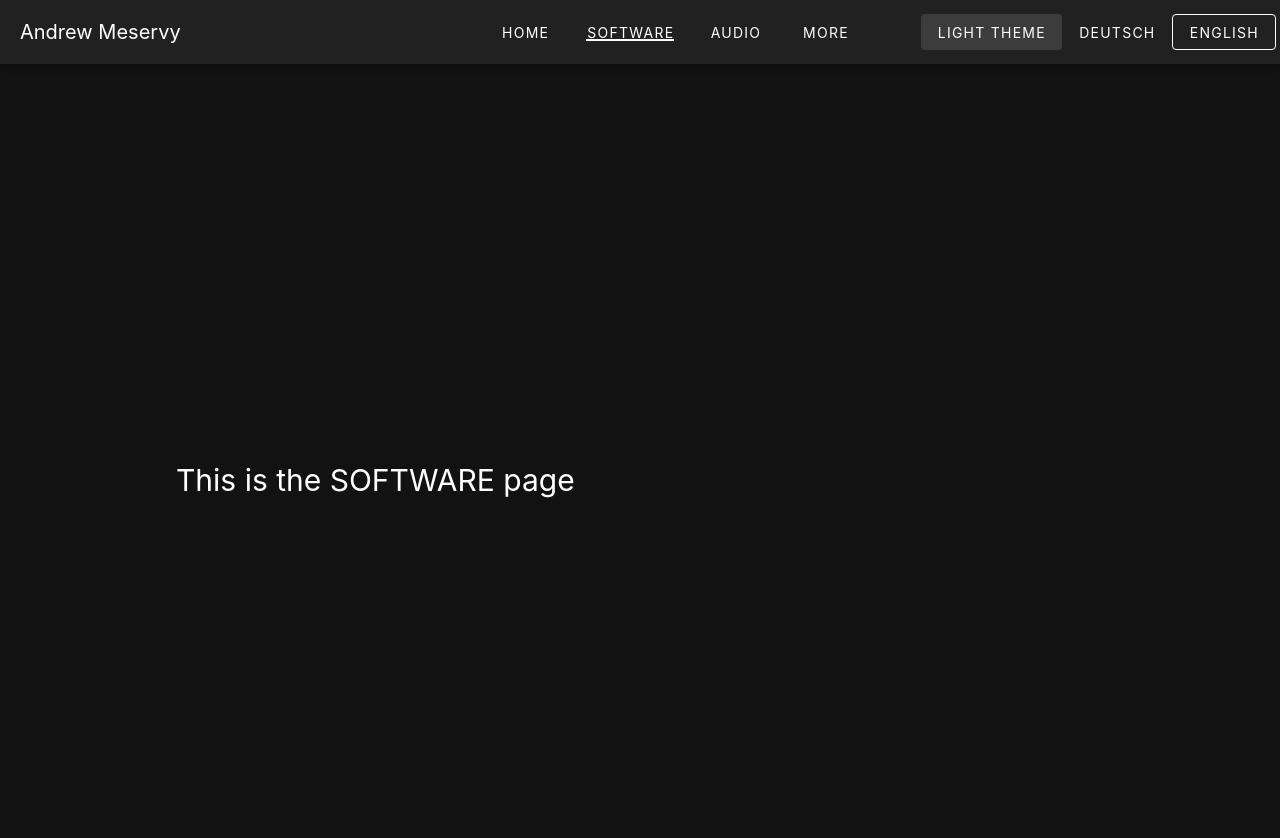
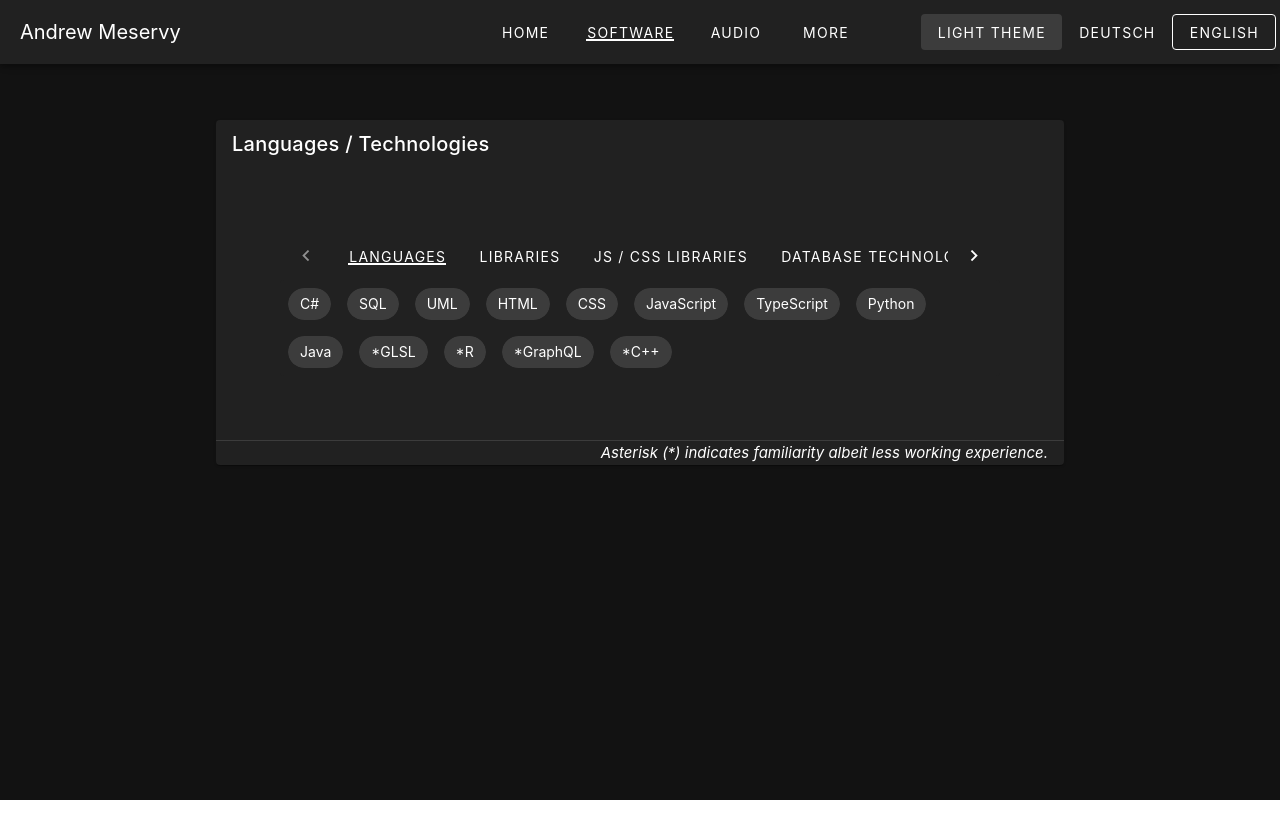
Before and after one commit to andrewmeservy/metaportfolio, a Vue app: page /en/software in a window 1280 px wide. Shown: the top 838 px of the page. After the commit the page ends 800 px from the top, so only its background shows below. Built offline with nearby package versions, Linux system fonts and the light colour scheme.

Commit message:
initial creation of software page

```diff
--- /dev/null
+++ b/src/components/TechnologiesList.vue
@@ -0,0 +1,341 @@
+<script setup lang="ts">
+import { ref } from "vue";
+import i18n from "../i18n";
+
+const tab = ref();
+
+const languages = [
+  "C#",
+  "SQL",
+  "UML",
+  "HTML",
+  "CSS",
+  "JavaScript",
+  "TypeScript",
+  "Python",
+  "Java",
+  "*GLSL",
+  "*R",
+  "*GraphQL",
+  "*C++",
+];
+const libraries = [
+  ".Net Framework",
+  ".Net Core",
+  "ASP .Net",
+  ".Net MVC",
+  ".Net Identity",
+  "Entity Framework",
+  "Autofac",
+  "Moq",
+  "NUnit",
+  "Newtonsoft JSON",
+  "J2EE",
+  "Unity Framework",
+  "Unity Analytics",
+  "SignalR",
+  "*OpenGL",
+  "Xamarin",
+  "Aspose",
+  "*Tensorflow",
+  "*Keras",
+];
+const js_css_libraries = [
+  "React",
+  "Redux",
+  "VueJS",
+  "AngularJS",
+  "Angular",
+  "*NodeJS",
+  "Jquery",
+  "Jest",
+  "Mocha",
+  "ESLint",
+  "Prettier",
+  "KnockoutJS",
+  "*ThreeJS",
+  "Google Materialize",
+  "Bootstrap",
+];
+const database_technologies = [
+  "SQL Server",
+  "MySql",
+  "DynamoDB",
+  "CosmosDB",
+  "Redis",
+  "Microsoft SQL Server Management Studio",
+  "MySql Workbench",
+  "Linqpad",
+  "Relational and Non-Relational",
+];
+const concepts = [
+  "REST",
+  "Web APIs",
+  "SOLID",
+  "DDD",
+  "MVC",
+  "MVVM",
+  "OOP",
+  "IoC",
+  "LINQ",
+  "JSON",
+  "AJAX",
+  "Microservice Development",
+  "Object-Oriented Design Patterns (OOD)",
+  "Unit Testing",
+  "Integration Testing",
+  "Pragmatic Testing",
+  "TDD",
+  "Database Architecture",
+  "Application Architecture",
+  "DevOps Architecture",
+  "Unit of Work",
+  "Razor Views",
+  "Software Security",
+  "Responsive Web Design",
+  "SPA",
+  "Game Development",
+  "ASP Pages",
+  "Shaders",
+  "*Algorithmic Drawing",
+  "Noise Algorithms",
+  "*Machine Learning",
+  "*Neural Networks (Feed-Forward, Backprop, Deep)",
+  "*Decision Trees",
+  "*Statistical Modeling",
+  "DevOps",
+  "Micro Front-Ends",
+];
+const devops = [
+  "CI/CD",
+  "Agile",
+  "Terraform",
+  "*Atomist",
+  "Azure DevOps/VSTS",
+  "Scrum",
+  "Containerization",
+  "Docker",
+  "Feature Toggles",
+  "Release Management",
+  "Pull Requests/Code Reviews",
+  "*SAFe",
+];
+const azure = [
+  "Azure DevOps/VSTS",
+  "Boards",
+  "Pipelines",
+  "Repos",
+  "Artifacts",
+  "CosmosDB",
+  "Azure VM",
+  "Azure App Services",
+  "Azure Container Registry",
+  "Cost Management & Billing",
+  "CDN",
+  "DNS",
+  "Load Balancer",
+  "*Service Fabric",
+  "Key Vault",
+  "File Storage",
+  "Blob Storage",
+];
+const aws = [
+  "ECS",
+  "ECR",
+  "EC2",
+  "Route 53",
+  "SQS",
+  "SNS",
+  "Lambda",
+  "CloudWatch",
+  "AWS CLI",
+  "KMS",
+  "S3",
+  "CodeCommit",
+  "Codebuild",
+  "DynamoDB",
+  "IAM",
+];
+const software_tools = [
+  "Postman",
+  "Swagger",
+  "Fiddler",
+  "NPM",
+  "NuGet",
+  "Artifactory",
+  "JWT",
+  "Redis",
+  "SSRS",
+  "IIS",
+  "Unity3d",
+  "Photoshop",
+  "Blender",
+  "FL Studio",
+  "Ableton",
+  "TouchDesigner",
+  "MS Office",
+  "Visio",
+  "Splunk",
+  "Okta",
+  "LucidChart",
+  "MS Teams",
+  "Slack",
+  "Notepad++",
+  "Stripe",
+  "EasyPost",
+  "SendGrid",
+  "*IBM Q",
+  "JSX",
+];
+const source_control = [
+  "Git",
+  "GitHub",
+  "GitHub Enterprise (GHE)",
+  "Azure DevOps/VSTS",
+  "AWS CodeCommit",
+  "TFS",
+  "SVN",
+  "SourceTree",
+  "VSCode Source Control",
+  "Git Bash",
+  "GitHub Desktop",
+  "DiffMerge",
+];
+const project_tracking = [
+  "Notion",
+  "Azure DevOps Boards",
+  "Rally",
+  "Jira",
+  "Trello",
+];
+const operating_systems = [
+  "Windows 7-10",
+  "Ubuntu",
+  "WSL",
+  "Kali Linux",
+  "Raspbian",
+  "OSX",
+  "Android",
+  "IOS",
+];
+const ides = [
+  "Visual Studio",
+  "VSCode",
+  "PyCharm",
+  "Eclipse",
+  "IntelliJ",
+  "Android Studio",
+  "MonoDevelop",
+];
+
+const categories = [
+  {
+    key: "languages",
+    value: i18n.global.t("software.technologies.tabs.languages"),
+    chips: languages,
+  },
+  {
+    key: "libraries",
+    value: i18n.global.t("software.technologies.tabs.libraries"),
+    chips: libraries,
+  },
+  {
+    key: "js-css-libraries",
+    value: i18n.global.t("software.technologies.tabs.js-css-libraries"),
+    chips: js_css_libraries,
+  },
+  {
+    key: "database-technologies",
+    value: i18n.global.t("software.technologies.tabs.database-technologies"),
+    chips: database_technologies,
+  },
+  {
+    key: "concepts",
+    value: i18n.global.t("software.technologies.tabs.concepts"),
+    chips: concepts,
+  },
+  {
+    key: "devops",
+    value: i18n.global.t("software.technologies.tabs.devops"),
+    chips: devops,
+  },
+  { key: "azure", value: "Azure", chips: azure },
+  { key: "aws", value: "AWS", chips: aws },
+  {
+    key: "software-tools",
+    value: i18n.global.t("software.technologies.tabs.software-tools"),
+    chips: software_tools,
+  },
+  {
+    key: "source-control",
+    value: i18n.global.t("software.technologies.tabs.source-control"),
+    chips: source_control,
+  },
+  {
+    key: "project-tracking",
+    value: i18n.global.t("software.technologies.tabs.project-tracking"),
+    chips: project_tracking,
+  },
+  {
+    key: "operating-systems",
+    value: i18n.global.t("software.technologies.tabs.operating-systems"),
+    chips: operating_systems,
+  },
+  {
+    key: "ides",
+    value: i18n.global.t("software.technologies.tabs.ides"),
+    chips: ides,
+  },
+];
+</script>
+
+<template>
+  <v-card>
+    <v-card-title>
+      {{ $t("software.technologies.title") }}
+    </v-card-title>
+
+    <div class="ma-16 d-lg-block d-inline">
+      <v-tabs
+        v-model="tab"
+        background-color="transparent"
+        grow
+        center-active
+        show-arrows
+      >
+        <v-tab
+          v-for="category in categories"
+          :key="category.key"
+          :value="category.key"
+          >{{ category.value }}</v-tab
+        >
+      </v-tabs>
+
+      <v-window v-model="tab">
+        <v-window-item
+          v-for="category in categories"
+          :key="category.key"
+          :value="category.key"
+        >
+          <v-card flat>
+            <v-chip
+              v-for="chip in category.chips"
+              :key="chip"
+              class="ma-2"
+              link
+              >{{ chip }}</v-chip
+            >
+          </v-card>
+        </v-window-item>
+      </v-window>
+    </div>
+    <v-divider></v-divider>
+    <p class="float-right">
+      <span class="font-italic ma-4">{{
+        $t("software.technologies.asterisk")
+      }}</span>
+    </p>
+  </v-card>
+</template>
+
+<style></style>
--- a/src/locales/de.json
+++ b/src/locales/de.json
@@ -20,5 +20,24 @@
         "audio-intro": "Arbeit mit Sounddesign, Live-Performance, Modular und Mixing",
         "more": "Mehr",
         "more-intro": "Klettern, Bücher, virtuelle Realität, kreatives Programmieren und Sprachenlernen"
+    },
+    "software": {
+        "technologies": {
+            "title": "Sprachen / Technologien",
+            "tabs": {
+                "languages": "Sprachen",
+                "libraries": "Bibliotheken",
+                "js-css-libraries": "JS / CSS Bibliotheken",
+                "database-technologies": "Datenbank Technologien",
+                "concepts": "Konzepte",
+                "devops": "DevOps",
+                "software-tools": "Software / Werkzeuge",
+                "source-control": "Quellenkontrolle",
+                "project-tracking": "Projektverfolgung",
+                "operating-systems": "Betriebssysteme",
+                "ides": "Integrierte Entwicklungsumgebungen"
+            },
+            "asterisk": "Ein Sternchen (*) bedeutet, dass ich mit dem Thema vertraut bin, auch wenn ich weniger Berufserfahrung haben."
+        }
     }
 }
--- a/src/locales/en.json
+++ b/src/locales/en.json
@@ -20,5 +20,24 @@
         "audio-intro": "work with sound design, live performance, modular, and mixing",
         "more": "More",
         "more-intro": "rock climbing, books, virtual reality, creative coding, and language learning"
+    },
+    "software": {
+        "technologies": {
+            "title": "Languages / Technologies",
+            "tabs": {
+                "languages": "Languages",
+                "libraries": "Libraries",
+                "js-css-libraries": "JS / CSS Libraries",
+                "database-technologies": "Database Technologies",
+                "concepts": "Concepts",
+                "devops": "DevOps",
+                "software-tools": "Software / Tools",
+                "source-control": "Source Control",
+                "project-tracking": "Project Tracking",
+                "operating-systems": "Operating Systems",
+                "ides": "IDEs"
+            },
+            "asterisk": "Asterisk (*) indicates familiarity albeit less working experience."
+        }
     }
 }
--- a/src/views/SoftwareView.vue
+++ b/src/views/SoftwareView.vue
@@ -1,15 +1,13 @@
+<script setup lang="ts">
+import TechnologiesList from "../components/TechnologiesList.vue";
+</script>
+
 <template>
-  <div class="more">
-    <h1>This is the SOFTWARE page</h1>
-  </div>
+  <main class="w-100">
+    <div class="ma-10">
+      <TechnologiesList></TechnologiesList>
+    </div>
+  </main>
 </template>
 
-<style>
-@media (min-width: 1024px) {
-  .more {
-    min-height: 100vh;
-    display: flex;
-    align-items: center;
-  }
-}
-</style>
+<style></style>
```
Also changed, not shown: src/components/WhoAmI.vue (+16 -4 lines).
